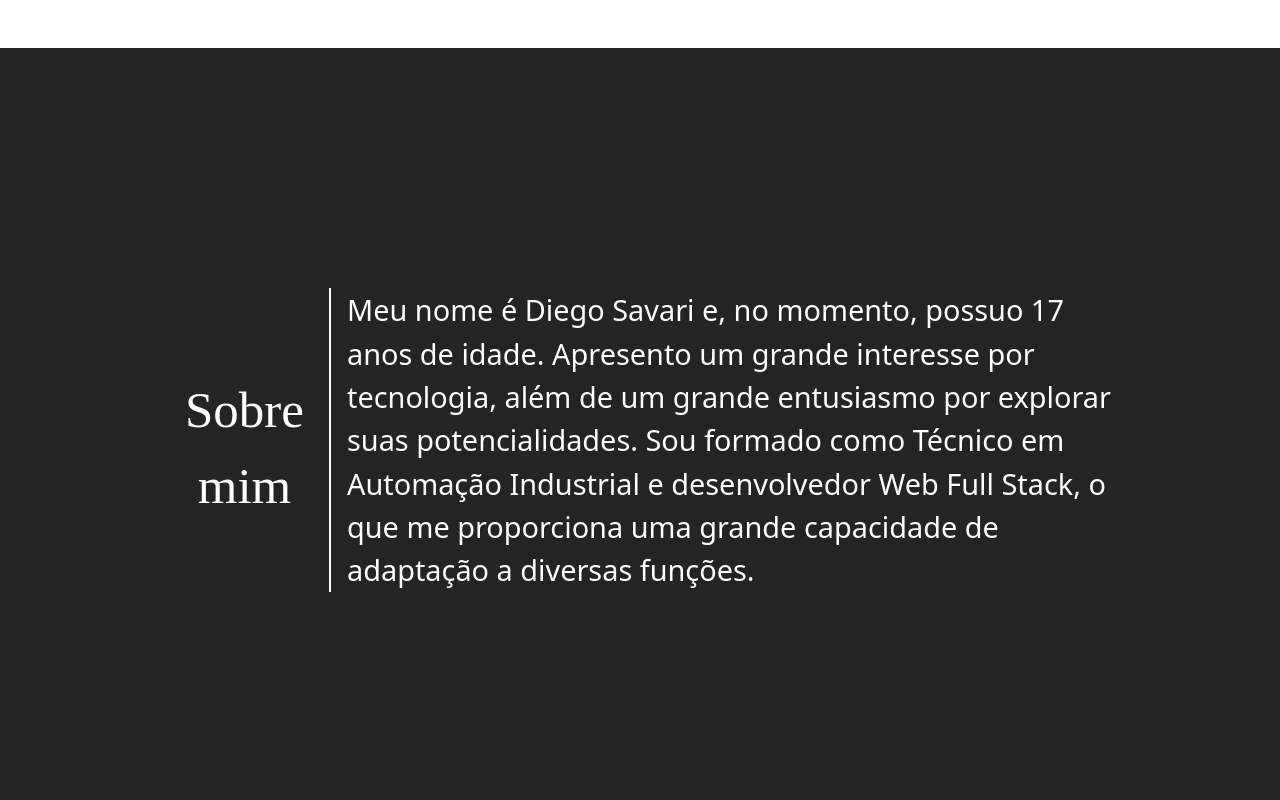
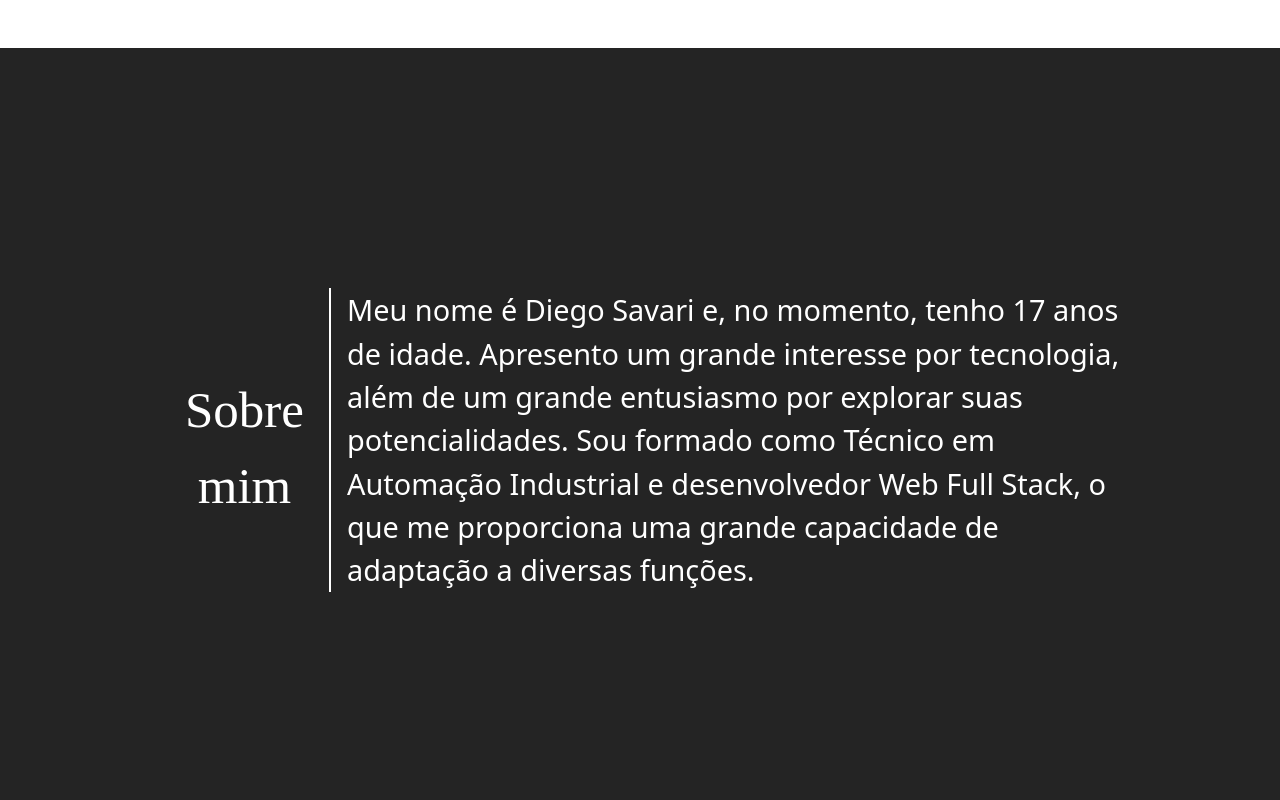
Before and after one commit to Savarizz/Presentation, a website: page pages/main.html in a window 1280 px wide. Shown: the top 800 px of the page. Drawn offline with nearby package versions, Linux system fonts and the light colour scheme; files that its build step writes are made by us from their sources; files whose address does not match are found by name.

Commit message:
Update main.html

```diff
--- a/pages/main.html
+++ b/pages/main.html
@@ -8,7 +8,7 @@
         <div class="mainSection bg-xadrez d-flex justify-content-center align-items-center" id="sobremim">
             <div class="w-75 text-container" data-anime="right">
                 <div class="text-center text-header">Sobre mim</div>
-                <p class="ps-3 text-body-left">Meu nome é Diego Savari e, no momento, possuo 17 anos de idade. Apresento um grande interesse por tecnologia, além de um grande entusiasmo por explorar suas potencialidades. Sou formado como Técnico em Automação Industrial e desenvolvedor Web Full Stack, o que me proporciona uma grande capacidade de adaptação a diversas funções.</p>
+                <p class="ps-3 text-body-left">Meu nome é Diego Savari e, no momento, tenho 17 anos de idade. Apresento um grande interesse por tecnologia, além de um grande entusiasmo por explorar suas potencialidades. Sou formado como Técnico em Automação Industrial e desenvolvedor Web Full Stack, o que me proporciona uma grande capacidade de adaptação a diversas funções.</p>
             </div>
         </div>
         <div class="mainSection d-flex justify-content-center align-items-center" id="habilidades">
```
